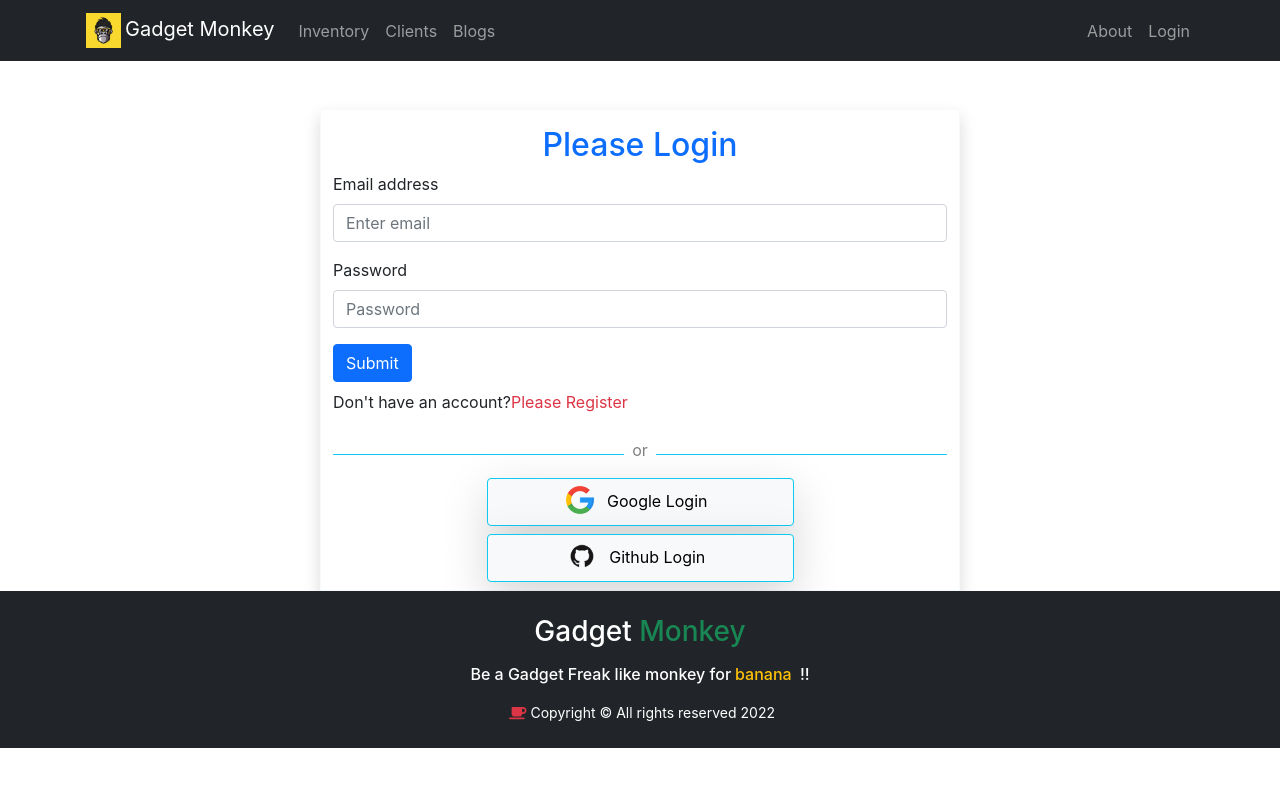
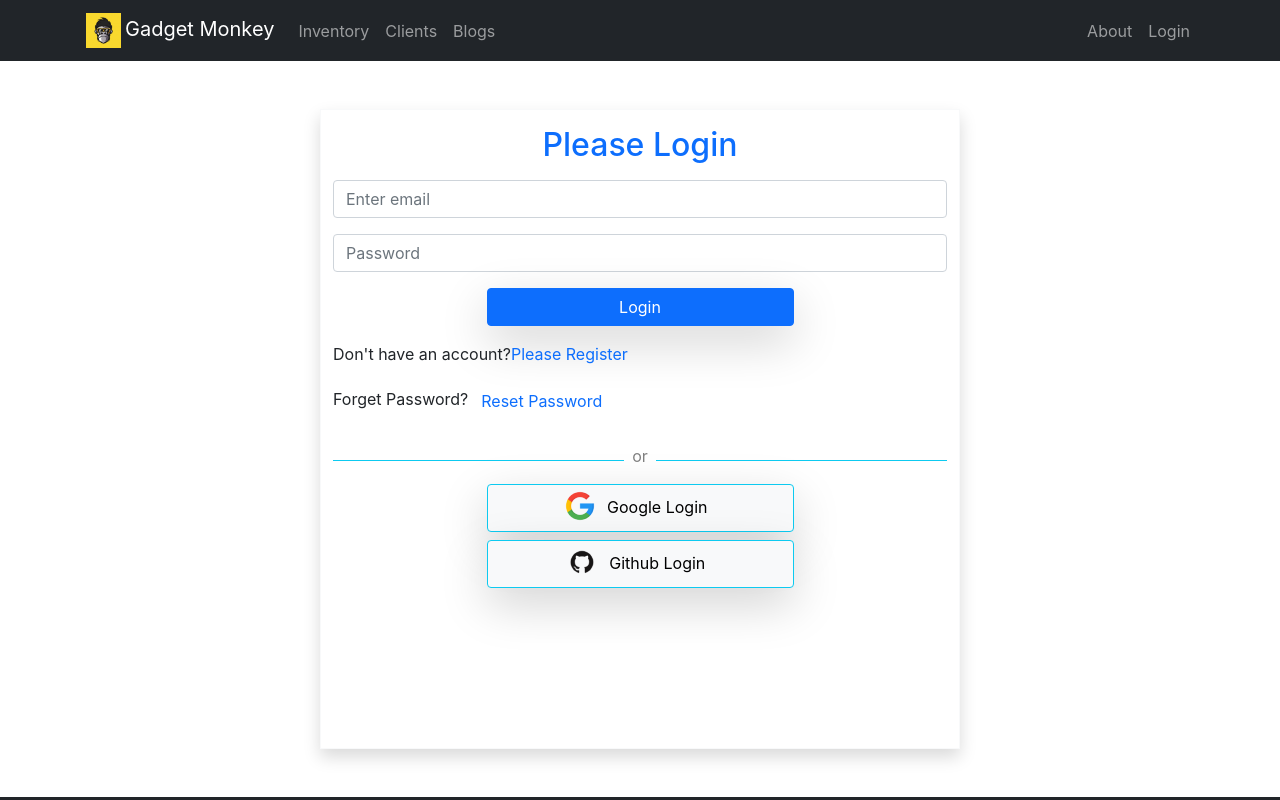
Before and after one commit to MrRonnie/Warehouse-Management-Client, a React (Create React App) app: page /login in a window 1280 px wide. Shown: the top 800 px of the page. Built offline with nearby package versions, Linux system fonts and the light colour scheme; no server answers.

Commit message:
handle error add toastify make login and register look good

```diff
--- a/src/components/Login/Login/Login.js
+++ b/src/components/Login/Login/Login.js
@@ -1,9 +1,15 @@
+import { async } from "@firebase/util";
 import React, { useRef } from "react";
 import { Button, Form } from "react-bootstrap";
-import { useSignInWithEmailAndPassword } from "react-firebase-hooks/auth";
+import {
+  useSendPasswordResetEmail,
+  useSignInWithEmailAndPassword,
+} from "react-firebase-hooks/auth";
 import { Link, useLocation, useNavigate } from "react-router-dom";
 import auth from "../../../firebase.init";
 import SocialLogin from "../SocialLogin/SocialLogin";
+import { ToastContainer, toast } from "react-toastify";
+import "react-toastify/dist/ReactToastify.css";
 
 const Login = () => {
   const emailRef = useRef("");
@@ -12,32 +18,50 @@ const Login = () => {
   const location = useLocation();
 
   let from = location.state?.from?.pathname || "/";
-
+  let errorElement;
   const [signInWithEmailAndPassword, user, loading, error] =
     useSignInWithEmailAndPassword(auth);
+
+  const [sendPasswordResetEmail, sending] = useSendPasswordResetEmail(auth);
+
+  if (user) {
+    navigate(from, { replace: true });
+  }
+
+  if (error) {
+    errorElement = <p className="text-danger">Error: {error?.message}</p>;
+  }
 
   const handleSubmit = (event) => {
     event.preventDefault();
     const email = emailRef.current.value;
     const password = passwordRef.current.value;
-    console.log(email, password);
 
     signInWithEmailAndPassword(email, password);
   };
 
-  if (user) {
-    navigate(from, { replace: true });
-  }
-
   const navigateRegister = (event) => {
     navigate("/register");
   };
+
+  const resetPassword = async () => {
+    const email = emailRef.current.value;
+    if (email) {
+      await sendPasswordResetEmail(email);
+      toast("Sent email");
+    } else {
+      toast("Please enter your email address");
+    }
+  };
+
   return (
-    <div className="container w-50 mx-auto border mt-5 shadow border-light">
-      <h2 className="text-primary text-center mt-3">Please Login</h2>
+    <div
+      style={{ minHeight: "80vh" }}
+      className="container w-50 mx-auto border mt-5 mb-5 shadow border-light"
+    >
+      <h2 className="text-primary text-center mt-3 mb-3">Please Login</h2>
       <Form>
         <Form.Group className="mb-3" controlId="formBasicEmail">
-          <Form.Label>Email address</Form.Label>
           <Form.Control
             ref={emailRef}
             type="email"
@@ -45,8 +69,8 @@ const Login = () => {
             required
           />
         </Form.Group>
+
         <Form.Group className="mb-3" controlId="formBasicPassword">
-          <Form.Label>Password</Form.Label>
           <Form.Control
             ref={passwordRef}
             type="password"
@@ -55,22 +79,41 @@ const Login = () => {
           />
         </Form.Group>
 
-        <Button onClick={handleSubmit} variant="primary" type="submit">
-          Submit
+        <Button
+          className="shadow-lg rounded mb-2 w-50 d-block mx-auto mb-3"
+          variant="primary"
+          onClick={handleSubmit}
+          type="submit"
+        >
+          Login
         </Button>
       </Form>
+
+      {errorElement}
+
       <p className="mt-2">
         Don't have an account?
         <Link
           to="/register"
-          className="text-danger text-decoration-none"
+          className="text-primary text-decoration-none"
           onClick={navigateRegister}
         >
           Please Register
         </Link>
       </p>
+      <p className="mt-2">
+        Forget Password?
+        <button
+          className="btn btn-link text-primary text-decoration-none"
+          onClick={resetPassword}
+        >
+          Reset Password
+        </button>
+      </p>
       <SocialLogin></SocialLogin>
+      <ToastContainer />
     </div>
   );
 };
+
 export default Login;
--- a/src/components/Login/Register/Register.js
+++ b/src/components/Login/Register/Register.js
@@ -1,12 +1,19 @@
-import React from "react";
+import React, { useState } from "react";
 import { Link, useNavigate } from "react-router-dom";
-import { useCreateUserWithEmailAndPassword } from "react-firebase-hooks/auth";
+import {
+  useCreateUserWithEmailAndPassword,
+  useUpdateProfile,
+} from "react-firebase-hooks/auth";
 import "./Register.css";
+import auth from "../../../firebase.init";
+import SocialLogin from "../SocialLogin/SocialLogin";
 
-import auth from "../../../firebase.init";
 const Register = () => {
+  const [agree, setAgree] = useState(false);
   const [createUserWithEmailAndPassword, user, loading, error] =
-    useCreateUserWithEmailAndPassword(auth);
+    useCreateUserWithEmailAndPassword(auth, { sendEmailVerification: true });
+
+  const [updateProfile, updating, updateError] = useUpdateProfile(auth);
 
   const navigate = useNavigate();
 
@@ -15,22 +22,28 @@ const Register = () => {
   };
 
   if (user) {
-    navigate("/home");
+    console.log("user", user);
   }
 
-  const handleRegister = (event) => {
+  const handleRegister = async (event) => {
     event.preventDefault();
     const name = event.target.name.value;
     const email = event.target.email.value;
     const password = event.target.password.value;
 
-    createUserWithEmailAndPassword(email, password);
+    await createUserWithEmailAndPassword(email, password);
+    await updateProfile({ displayName: name });
+    navigate("/home");
   };
   return (
-    <div className="register-form">
-      <h2 className="text-center text-primary mt-5">Please Register</h2>
+    <div
+      style={{ minHeight: "80vh" }}
+      className="register-form container w-50 mx-auto border mt-5 mb-5 shadow border-light"
+    >
+      <h2 className="text-center text-primary mt-3 mb-3">Please Register</h2>
       <form onSubmit={handleRegister}>
         <input type="text" name="name" id="" placeholder="Your Name" required />
+
         <input
           type="email"
           name="email"
@@ -38,6 +51,7 @@ const Register = () => {
           placeholder="Email Address"
           required
         />
+
         <input
           type="password"
           name="password"
@@ -45,19 +59,42 @@ const Register = () => {
           placeholder="Password"
           required
         />
-        <input type="submit" value="Register" />
+
+        <input
+          onClick={() => setAgree(!agree)}
+          type="checkbox"
+          name="terms"
+          id="terms"
+        />
+
+        <label
+          className={`ps-2 ${agree ? "text-primary" : ""}`}
+          htmlFor="terms"
+        >
+          Accept Terms and Conditions
+        </label>
+
+        <input
+          disabled={!agree}
+          className="btn btn-primary mt-3 shadow-lg w-50  mx-auto"
+          type="submit"
+          value="Register"
+        />
       </form>
+
       <p>
         Already have an account?
         <Link
           to="/login"
-          className="text-danger text-decoration-none"
+          className="text-primary text-decoration-none"
           onClick={navigateLogin}
         >
           Please Login
         </Link>
       </p>
+      <SocialLogin></SocialLogin>
     </div>
   );
 };
+
 export default Register;
```
